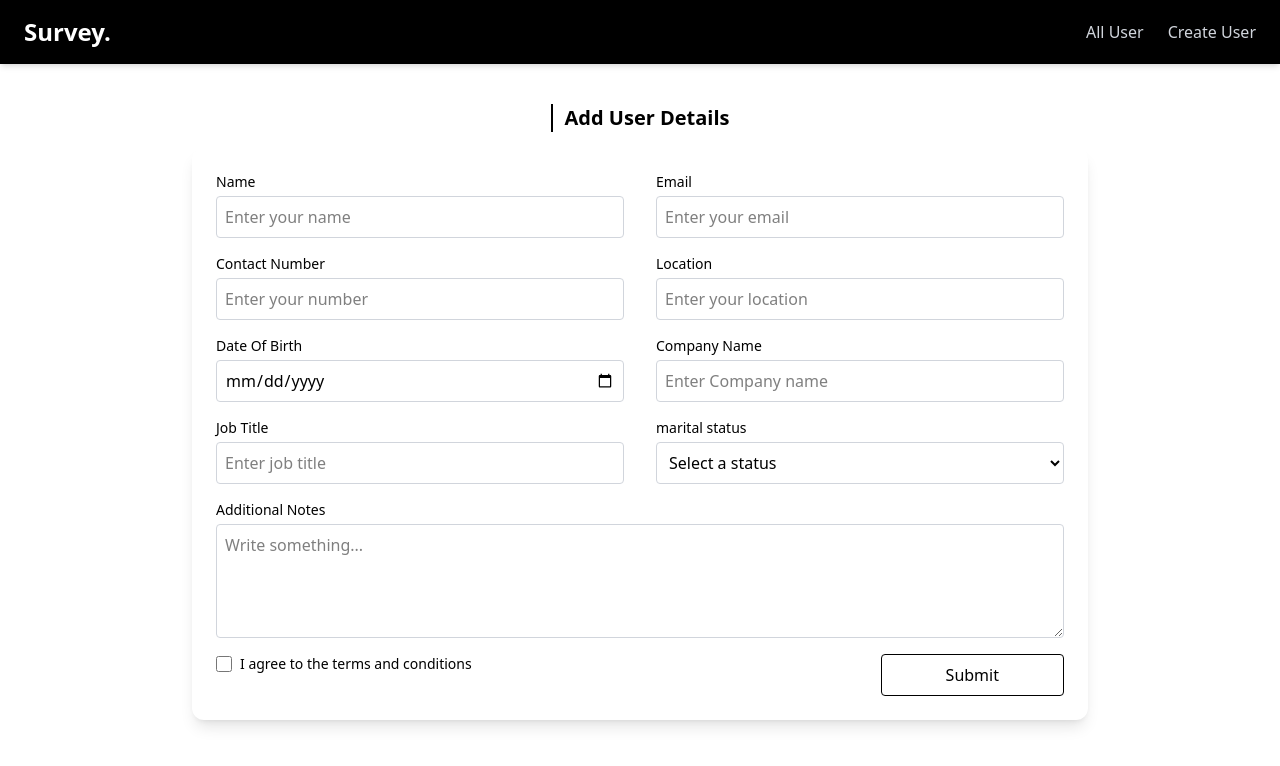
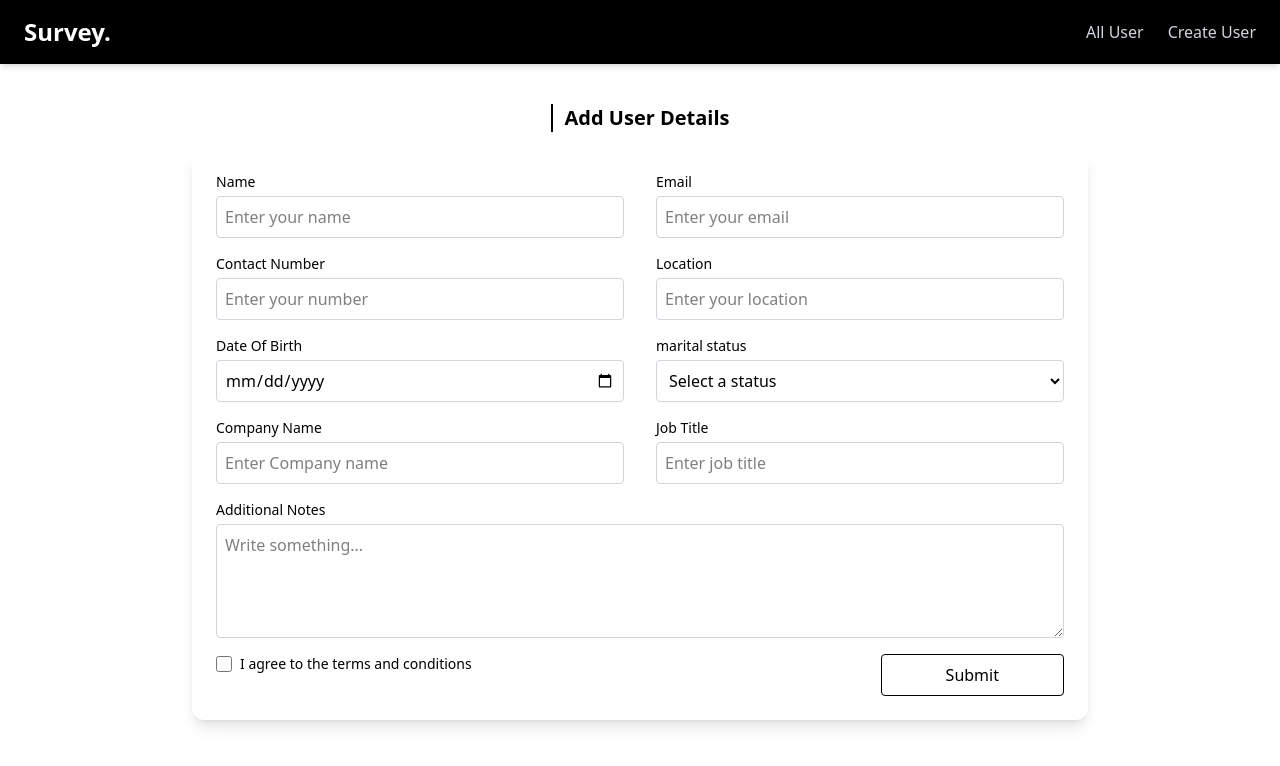
Before and after one commit to rakibul12212/job-application-tracker, a Next.js app: page /addUserDetails in a window 1280 px wide. Shown: the top 766 px of the page. Built offline with nearby package versions, Linux system fonts and the light colour scheme; what @ant-design/nextjs-registry would draw is missing.

Commit message:
set item in local storage

```diff
--- a/src/Component/Pages/GetAllUser.jsx
+++ b/src/Component/Pages/GetAllUser.jsx
@@ -1,8 +1,10 @@
+"use client";
 import { MdDelete } from "react-icons/md";
 import { CiEdit } from "react-icons/ci";
 
 const GetAllUser = () => {
   return (
+    <div>
       <section className="px-6 py-8 bg-gray-50 min-h-screen">
         <div className="border-l-4 border-black pl-4 mb-6">
           <h2 className="text-2xl font-semibold text-gray-800">
@@ -50,6 +52,7 @@ const GetAllUser = () => {
           </div>
         </div>
       </section>
+    </div>
   );
 };
 
--- a/src/Component/Shared/Header.jsx
+++ b/src/Component/Shared/Header.jsx
@@ -6,6 +6,7 @@ import { RxCross1 } from "react-icons/rx";
 
 const Header = () => {
   const [isOpen, setIsOpen] = useState(false);
+
 
   return (
     <nav className="bg-black shadow-md px-6 py-4 flex justify-between items-center sticky top-0 z-10">
--- a/src/Component/UI/FormSection.jsx
+++ b/src/Component/UI/FormSection.jsx
@@ -14,6 +14,7 @@ const FormSection = () => {
 
   const onSubmit = (data) => {
     console.log("file submitted", data);
+    localStorage.setItem("FormData", JSON.stringify(data));
     toast.success("Form submitted successfully");
     reset();
   };
@@ -21,9 +22,11 @@ const FormSection = () => {
   return (
     <div className="p-6 mt-4 bg-white shadow-lg rounded-xl max-w-4xl mx-auto">
       <form
+        action=""
         onSubmit={handleSubmit(onSubmit)}
         className="grid grid-cols-1 md:grid-cols-2 gap-x-8 gap-y-4"
       >
+        {/* name */}
         <div className="flex flex-col">
           <label htmlFor="name" className="mb-1 text-sm font-medium">
             Name
@@ -40,6 +43,8 @@ const FormSection = () => {
             <span className="text-red-500 text-xs">{errors.name.message}</span>
           )}
         </div>
+
+        {/* email */}
         <div className="flex flex-col">
           <label htmlFor="email" className="mb-1 text-sm font-medium">
             Email
@@ -56,11 +61,13 @@ const FormSection = () => {
             })}
             placeholder="Enter your email"
             className="border border-gray-300 outline-none rounded p-2"
-          />{" "}
+          />
           {errors.email && (
             <span className="text-red-500 text-xs">{errors.email.message}</span>
           )}
         </div>
+
+        {/* number */}
         <div className="flex flex-col">
           <label htmlFor="number" className="mb-1 text-sm font-medium">
             Contact Number
@@ -84,6 +91,8 @@ const FormSection = () => {
             </span>
           )}
         </div>
+
+        {/* location */}
         <div className="flex flex-col">
           <label htmlFor="location" className="mb-1 text-sm font-medium">
             Location
@@ -102,6 +111,8 @@ const FormSection = () => {
             </span>
           )}
         </div>
+
+        {/* dob */}
         <div className="flex flex-col">
           <label htmlFor="date" className="mb-1 text-sm font-medium">
             Date Of Birth
@@ -116,39 +127,8 @@ const FormSection = () => {
             <span className="text-red-500 text-xs">{errors.date.message}</span>
           )}
         </div>
-        <div className="flex flex-col">
-          <label htmlFor="company" className="mb-1 text-sm font-medium">
-            Company Name
-          </label>
-          <input
-            id="company"
-            {...register("company", { required: "Name is required" })}
-            placeholder="Enter Company name"
-            className="border border-gray-300 outline-none rounded p-2"
-          />
-          {errors.company && (
-            <span className="text-red-500 text-xs">
-              {errors.company.message}
-            </span>
-          )}
-        </div>
-        <div className="flex flex-col">
-          <label htmlFor="jobTitle" className="mb-1 text-sm font-medium">
-            Job Title
-          </label>
-          <input
-            id="jobTitle"
-            {...register("jobTitle", { required: "Job title is required" })}
-            placeholder="Enter job title"
-            className="border border-gray-300 outline-none rounded p-2"
-          />
-          {errors.jobTitle && (
-            <span className="text-red-500 text-xs">
-              {errors.jobTitle.message}
-            </span>
-          )}
-        </div>
 
+        {/* maritial status */}
         <div className="flex flex-col">
           <label htmlFor="status" className="mb-1 text-sm font-medium">
             marital status
@@ -176,6 +156,42 @@ const FormSection = () => {
           )}
         </div>
 
+        {/* company */}
+        <div className="flex flex-col">
+          <label htmlFor="company" className="mb-1 text-sm font-medium">
+            Company Name
+          </label>
+          <input
+            id="company"
+            {...register("company", { required: "Name is required" })}
+            placeholder="Enter Company name"
+            className="border border-gray-300 outline-none rounded p-2"
+          />
+          {errors.company && (
+            <span className="text-red-500 text-xs">
+              {errors.company.message}
+            </span>
+          )}
+        </div>
+        {/* job title */}
+        <div className="flex flex-col">
+          <label htmlFor="jobTitle" className="mb-1 text-sm font-medium">
+            Job Title
+          </label>
+          <input
+            id="jobTitle"
+            {...register("jobTitle", { required: "Job title is required" })}
+            placeholder="Enter job title"
+            className="border border-gray-300 outline-none rounded p-2"
+          />
+          {errors.jobTitle && (
+            <span className="text-red-500 text-xs">
+              {errors.jobTitle.message}
+            </span>
+          )}
+        </div>
+
+        {/* note */}
         <div className="col-span-1 md:col-span-2 flex flex-col">
           <label htmlFor="notes" className="mb-1 text-sm font-medium">
             Additional Notes
@@ -188,6 +204,8 @@ const FormSection = () => {
             className="border border-gray-300 outline-none rounded p-2"
           />
         </div>
+
+        {/* terms */}
         <div>
           <div className="flex flex-col ">
             <div className="flex items-center space-x-2">
--- a/src/app/layout.js
+++ b/src/app/layout.js
@@ -4,7 +4,7 @@ import Container from "@/Component/UI/Container";
 import { AntdRegistry } from "@ant-design/nextjs-registry";
 
 export const metadata = {
-  title: "Survey",
+  title: "SURVEY",
   description: "Generated by create next app",
 };
 
```
Lines whose indentation alone changed are shown as unchanged.
